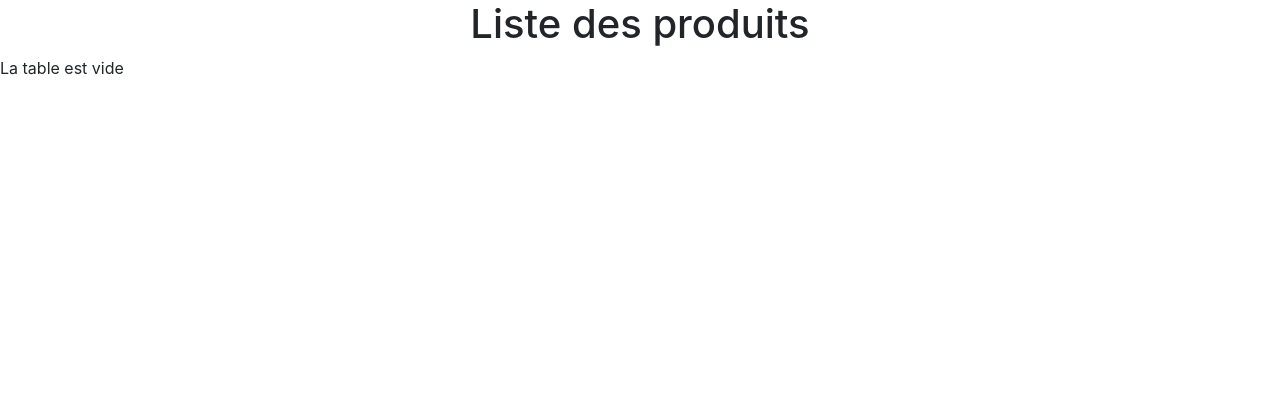
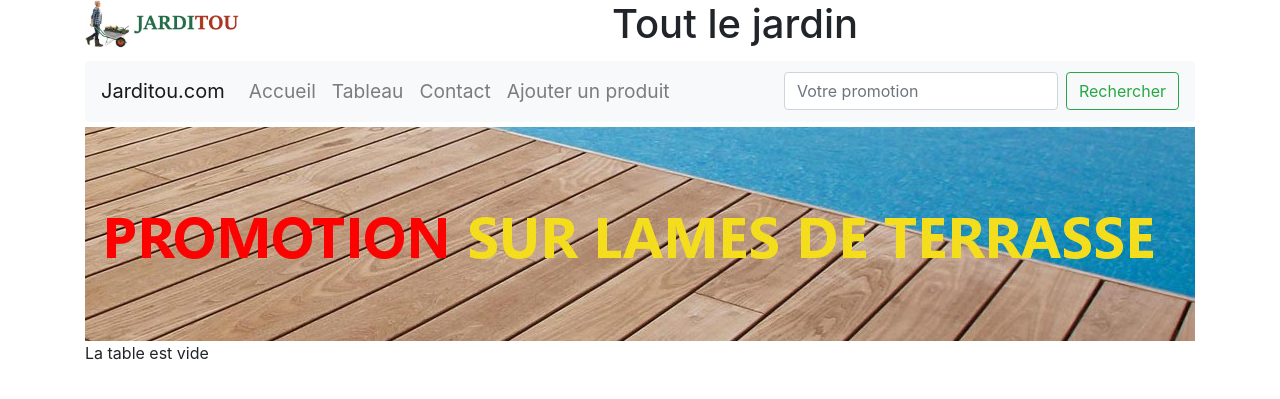
Before and after one commit to Isabellebengrine/Depotdistant, a PHP site: page /jarditou/public/php/liste.php in a window 1280 px wide. Shown: the top 399 px of the page. Run offline with PHP 8.4, Linux system fonts and the light colour scheme; data that the repository does not hold is empty.

Commit message:
commit modifs php

```diff
--- a/jarditou/public/php/footer.php
+++ b/jarditou/public/php/footer.php
@@ -16,6 +16,6 @@
     <script src="https://stackpath.bootstrapcdn.com/bootstrap/4.4.1/js/bootstrap.min.js"
         integrity="sha384-wfSDF2E50Y2D1uUdj0O3uMBJnjuUD4Ih7YwaYd1iqfktj0Uod8GCExl3Og8ifwB6" crossorigin="anonymous">
     </script>
-    <script src="assets/js/scripts.js"></script>
+    <script src="/jarditou/public/js/suppressionpdt.js"></script>
 </body>
 </html>
--- a/jarditou/public/php/header.php
+++ b/jarditou/public/php/header.php
@@ -6,15 +6,16 @@
     <meta http-equiv="X-UA-Compatible" content="ie=edge">
     <link rel="stylesheet" href="https://stackpath.bootstrapcdn.com/bootstrap/4.4.1/css/bootstrap.min.css"
         integrity="sha384-Vkoo8x4CGsO3+Hhxv8T/Q5PaXtkKtu6ug5TOeNV6gBiFeWPGFN9MuhOf23Q9Ifjh" crossorigin="anonymous">
-    <link rel="stylesheet" href="assets/css/style.css">
-    <title>Jarditou bootstrap</title>
+    <link rel="stylesheet" href="/jarditou/public/css/jarditoustyle.css">
+    <link rel="stylesheet" href="/jarditou/public/css/Jstyleresponsive.css">
+    <title>Jarditou</title>
 </head>
 <body>
     <div class="container">
         <header>
             <div class="row justify-content-between">
                 <div class="col-md-2">
-                    <img src="public/images/jarditou_logo.jpg" alt="logo Jarditou" title="logo jarditou" class="img-fluid">
+                    <img src="/jarditou/public/images/jarditou_logo.jpg" alt="logo Jarditou" title="logo jarditou" class="img-fluid">
                 </div>
                 <div class="col-md-4">
                     <h1 class="text-center">Tout le jardin</h1>
@@ -36,7 +37,10 @@
                         <a class="nav-link" href="liste.php">Tableau</a>
                     </li>
                     <li class="nav-item">
-                        <a class="nav-link" href="contact.php">Contact</a>
+                        <a class="nav-link" href="/jarditou/contact.html">Contact</a>
+                    </li>
+                    <li class="nav-item">
+                        <a class="nav-link" href="/jarditou/formulaireajout.html">Ajouter un produit</a>
                     </li>
                 </ul>
                 <form class="form-inline my-2 my-lg-0">
@@ -47,6 +51,6 @@
         </nav>
         <div class="row">
             <div class="col-sm-12">
-                <img src="public/images/promotion.jpg" title="Promotion" alt="photo de promotion" class="img-fluid">
+                <img src="/jarditou/public/images/promotion.jpg" title="Promotion" alt="photo de promotion" class="img-fluid">
             </div>
         </div>
--- a/jarditou/public/php/liste.php
+++ b/jarditou/public/php/liste.php
@@ -1,64 +1,17 @@
-<!DOCTYPE html>
-<html lang="fr">
-<head>
-<meta charset="utf-8">
-	<meta name="viewport" content="width=device-width, initial-scale=1.0, shrink-to-fit=no"><!--règle un bug spécifique du navigateur
-        Apple Safari mobile sous le système d'exploitation iOS 9 (iPhone/iPad).-->
-    <link rel="stylesheet" href="https://stackpath.bootstrapcdn.com/bootstrap/4.4.1/css/bootstrap.min.css" integrity="sha384-Vkoo8x4CGsO3+Hhxv8T/Q5PaXtkKtu6ug5TOeNV6gBiFeWPGFN9MuhOf23Q9Ifjh" crossorigin="anonymous"><!--pour importer Bootstrap via une URL pointant sur un CDN (un serveur externe hébergeant des fichiers)-->
-	<title>PHP N°4 - Liste des produits Jarditou</title>
-	<link rel="stylesheet" type="text/css" href="public/css/jarditoustyle.css">
-	<link rel="stylesheet" media="screen and (max-width: 768px)" href="public/css/Jstyleresponsive.css">
-</head>
-<body>
-    <div class="container-fluid m-0 p-0" >
-        <h1 class="text-center">Liste des produits</h1>
-		<div class="col-12 m-0 p-0">
+<?php
+    include("header.php");
 
-<?php
 require "connexion_bdd.php"; // Inclusion de notre bibliothèque de fonctions
 $db = connexionBase(); // Appel de la fonction de connexion
 
-// définir variables et les initialiser avec valeurs vides
-$refpdt = $libpdt = $descriptionpdt = $prixpdt = $stockpdt = $couleurpdt = $photopdt = $ajoutpdt = $modifpdt = $blocpdt = $idpdt = "";
-
 //req préparée pour plus de sécurité
 
-// $requete = $db->prepare("SELECT pro_photo, pro_id, pro_ref, pro_libelle, pro_prix, pro_stock, pro_couleur, pro_d_ajout, pro_d_modif FROM produits WHERE ISNULL(pro_bloque)
-// AND pro_photo = ? AND pro_id = ? AND pro_ref = ? AND pro_libelle = ? AND pro_prix = ? AND pro_stock = ? AND pro_couleur = ? AND pro_d_ajout = ? AND pro_d_modif = ?
-// ORDER BY pro_d_ajout DESC");
-// //lier les valeurs aux variables
-// $requete->bindValue(1, $photopdt);
-// $requete->bindValue(2, $idpdt, PDO::PARAM_INT);
-// $requete->bindValue(3, $refpdt);//La constante de type par défaut est STR donc je ne précise que pour les autres (les dates sont considérées comme str)
-// $requete->bindValue(4, $libpdt);
-// $requete->bindValue(5, $prixpdt, PDO::PARAM_INT);
-// $requete->bindValue(6, $stockpdt, PDO::PARAM_INT);
-// $requete->bindValue(7, $couleurpdt);
-// $requete->bindValue(8, $ajoutpdt);
-// $requete->bindValue(9, $modifpdt);
-// $requete->execute();
-
-
-
-$requete = $db->prepare("SELECT pro_photo, pro_id, pro_ref, pro_libelle, pro_prix, pro_stock, pro_couleur, pro_d_ajout, pro_d_modif FROM produits WHERE ISNULL(pro_bloque)
-ORDER BY pro_d_ajout DESC");
-//lier les valeurs aux variables
-
+$requete = $db->prepare("SELECT pro_photo, pro_id, pro_ref, pro_libelle, pro_prix, pro_stock, pro_couleur, pro_d_ajout, pro_d_modif, pro_bloque FROM produits
+ORDER BY pro_d_ajout DESC");//13/07 cahier des charges modifié donc j'enlève  WHERE ISNULL(pro_bloque)
 $requete->execute();
-
-
-
-
-
-
-//$result = $db->query($requete);//on stocke le résultat de la requête, qui est un tableau d'objets, dans la variable $result
-
 $tableau = $requete->fetchAll(PDO::FETCH_OBJ);
 
-//var_dump ($tableau);
-
-
-if (!$requete) //donc si la variable $result vaut NULL
+if (!$requete) //donc si la variable $requete vaut NULL
 {
     $tableauErreurs = $db->errorInfo();
     echo $tableauErreur[2];
@@ -75,31 +28,32 @@
 /* tant qu'un enregistrement est présent dans la variable $result, on va afficher des informations. La présence d'un enregistrement est vérifiée grâce à la fonction fetch(PDO::FETCH_OBJ) qui lit le premier enregistrement trouvé par la requête SQL, puis le supprime puis lit le suivant et ainsi de suite... Quand il n'y a plus d'enregistrement disponible, elle renvoie la valeur 0, ce qui provoque l'arrêt de la boucle. Il est possible de remplacer l'instruction while par foreach */
 echo "<thead><tr><th>Photo</th><th>ID</th><th>Référence</th><th>Libellé</th><th>Prix</th><th>Stock</th><th>Couleur</th><th>Ajout</th><th>Modif</th><th>Bloqué</th></tr></thead><tbody>";//affiche les cellules th soit entêtes de colonnes donc noms des champs
 
-
-
-
 foreach ($tableau as $row)
 {
-    echo"<tr>";// le reste de la boucle ne concerne que l'affichage formaté en HTML (ici des lignes et cellules de tableau donc) des informations des produits : pour chaque enregistrement, nous construisons une ligne de tableau contenant une colonne par cellule.
+    echo"<tr class='text-center'>";// le reste de la boucle ne concerne que l'affichage formaté en HTML (ici des lignes et cellules de tableau donc) des informations des produits : pour chaque enregistrement, nous construisons une ligne de tableau contenant une colonne par cellule.
     $image = $row->pro_id.".".$row->pro_photo;  //echo $image; //test ok
-    echo '<td><img src="/jarditou/public/images/'.$image.'" width="80" alt="Image du produit"></td>';//chemin absolu
+    echo '<td  class="table-warning"><img src="/jarditou/public/images/'.$image.'" width="200" alt="Image du produit"></td>';//chemin absolu
     echo"<td>".$row->pro_id."</td>";
     echo"<td>".$row->pro_ref."</td>";
     //echo "<td><a href=\"detail.php?id=".$row->pro_id."\" title=\"".$row->pro_libelle."\"></a></td>"; //lien d'origine ne marche pas
-    echo '<td><a href="detail.php?pro_id='.$row->pro_id.'" style="color:black" title="Cliquez pour afficher les détails de ce produit">'.$row->pro_libelle.'</a></td>';
+    echo '<td class="table-warning text-uppercase font-weight-bold"><a href="detail.php?pro_id='.$row->pro_id.'" style="color:red" title="Cliquez pour afficher les détails de ce produit">'.$row->pro_libelle.'</a></td>';
     echo"<td>".$row->pro_prix."</td>";
     echo"<td>".$row->pro_stock."</td>";
     echo"<td>".$row->pro_couleur."</td>";
     echo"<td>".$row->pro_d_ajout."</td>";
     echo"<td>".$row->pro_d_modif."</td>";
-    //echo"<td>".$row->pro_bloque."</td>";
+    if ($row->pro_bloque == 1) {
+        echo "<td class='text-uppercase font-weight-bold'><mark style='color:white' class='bg-danger'>bloqué</mark></td>";
+      } else {
+          echo "<td></td>";//laisse cellule vide si produit non bloqué
+      }
     echo"</tr>";
 }
 //
 echo "</table>";
 
 ?>
-    <input type="button" class="btn btn-dark" value="Ajouter un nouveau produit" id="btnAjout" onclick="window.location.href='/jarditou/formulaireajout.html'">
+
         </div>
     </div>
     <!--pour intégrer fichiers Javascript nécessaires à Bootstrap; placez ce code avant la fermeture de la balise body, l'ordre des fichiers est à respecter (Jquery, Popper puis Bootstrap) -->
```
Also changed, not shown: jarditou/public/php/detail.php (+23 -12 lines), jarditou/public/php/headerdetail.php (+4 -3 lines), jarditou/public/php/index.php (+2 -45 lines), jarditou/public/php/suppression.php (+17 -3 lines).
